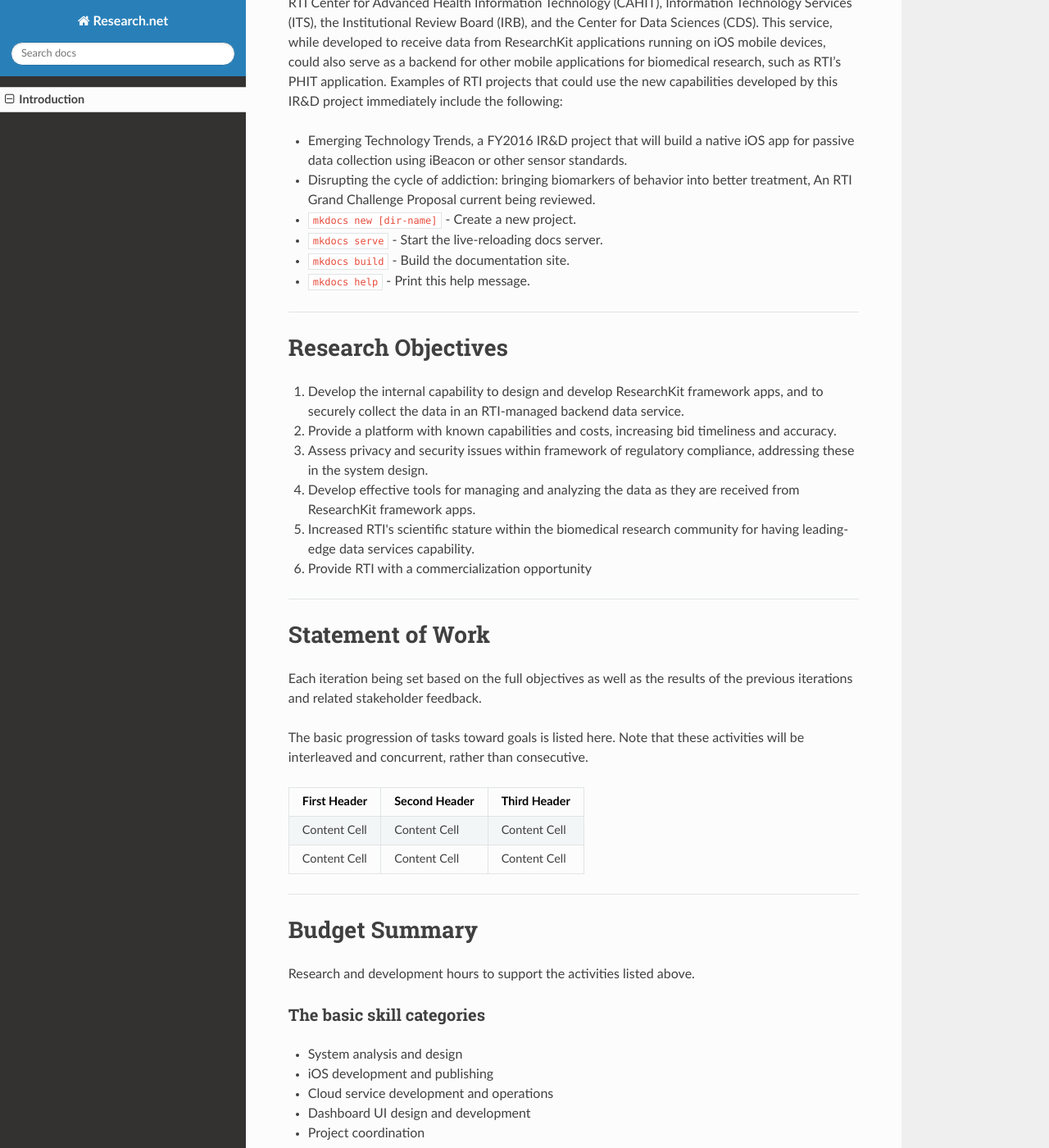
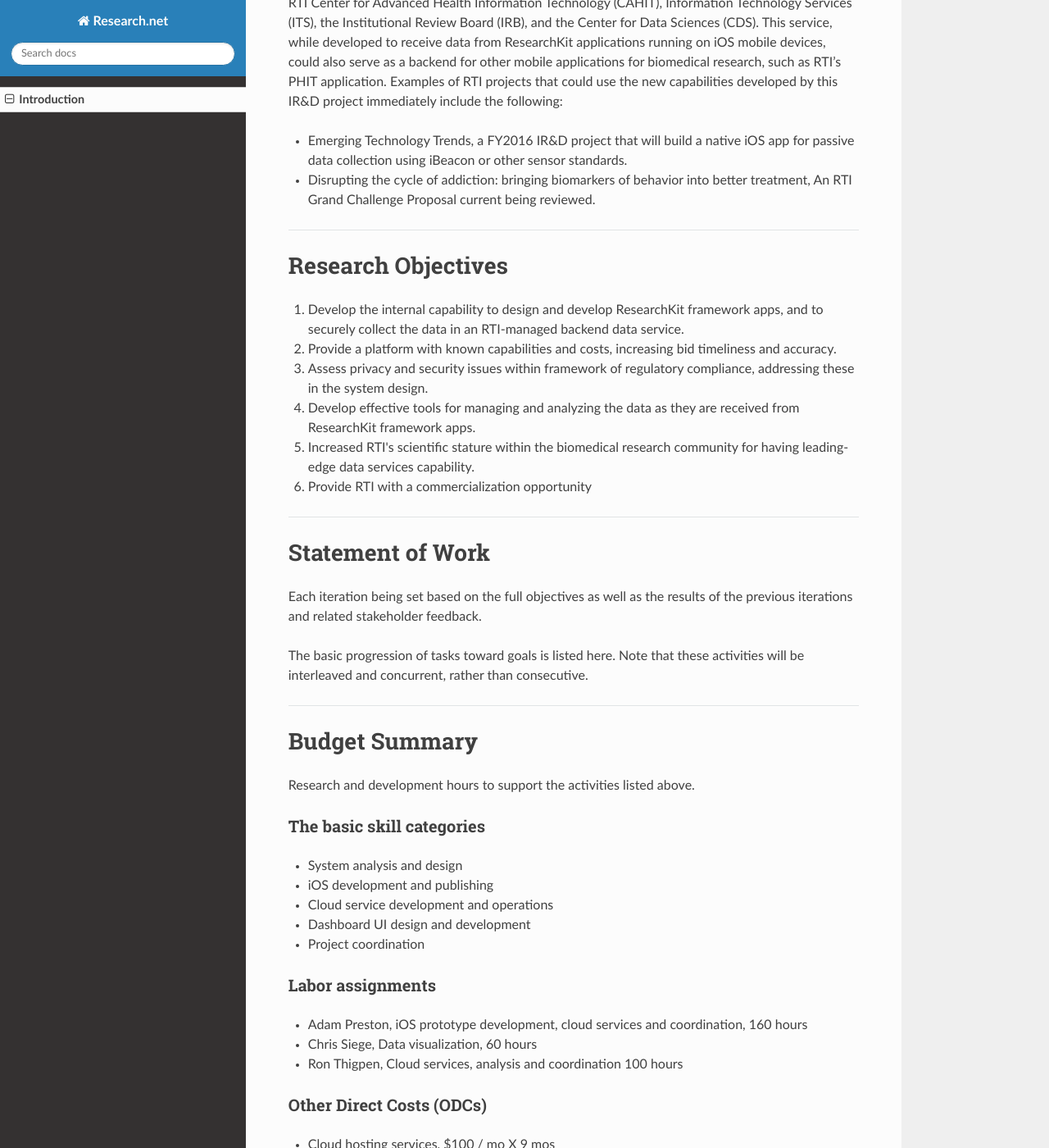
Before and after one commit to RTIInternational/researchnet, an MkDocs documentation site: the page built from documentation/docs/index.md, in a window 1280 px wide and 1400 px high, scrolled down 1392 px. Shown: the whole window at 82% size. Built offline with MkDocs 1.6.1, drawn with Linux system fonts in a browser that asks for light colours; nearby versions of some CDN libraries.

Commit message:
touched up

```diff
--- a/documentation/docs/index.md
+++ b/documentation/docs/index.md
@@ -24,11 +24,6 @@ Examples of RTI projects that could use the new capabilities developed by this I
 
 
 
-* `mkdocs new [dir-name]` - Create a new project.
-* `mkdocs serve` - Start the live-reloading docs server.
-* `mkdocs build` - Build the documentation site.
-* `mkdocs help` - Print this help message.
-
 ---
 
 # Research Objectives
@@ -52,12 +47,6 @@ Examples of RTI projects that could use the new capabilities developed by this I
 Each iteration being set based on the full objectives as well as the results of the previous iterations and related stakeholder feedback.
 
 The basic progression of tasks toward goals is listed here.  Note that these activities will be interleaved and concurrent, rather than consecutive.
-
-
-| First Header | Second Header | Third Header |
-| ------------ | ------------- | ------------ |
-| Content Cell | Content Cell  | Content Cell |
-| Content Cell | Content Cell  | Content Cell |
 
 ---
 
```
